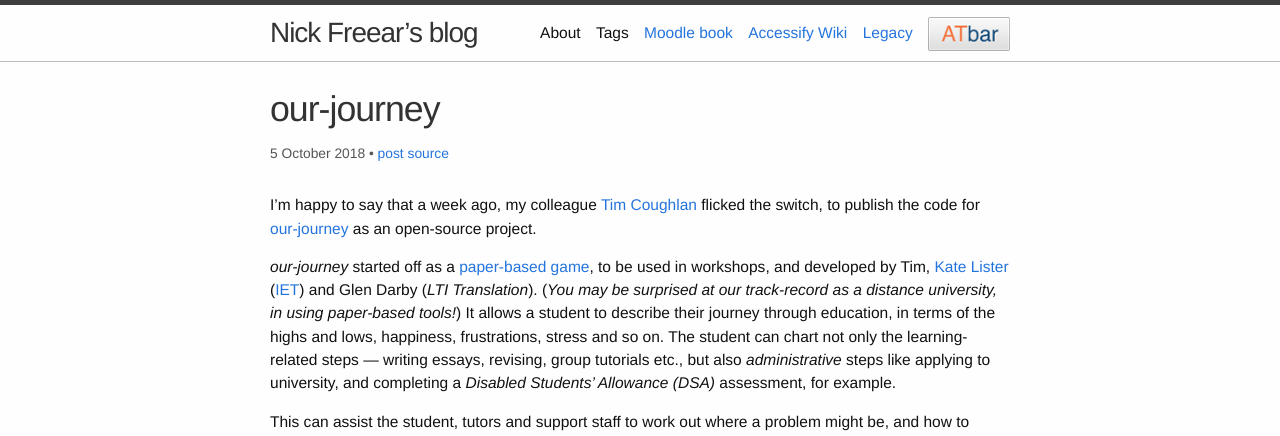
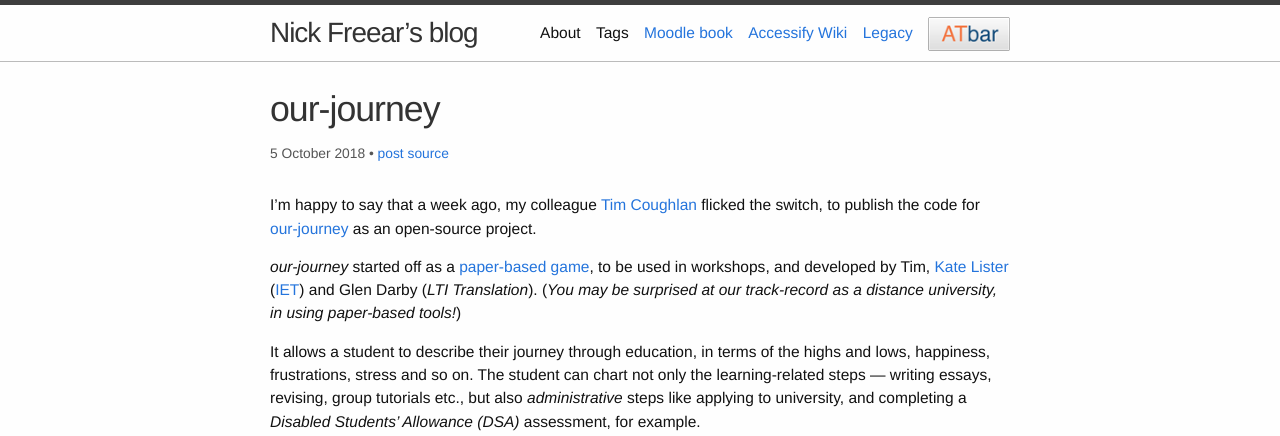
Before and after one commit to nfreear/nfreear.github.io, a Jekyll site: the page built from _posts/2018-10-05-our-journey.md, in a window 1280 px wide. Shown: the top 436 px of the page. Built offline with Jekyll 4.4.1, drawn with Linux system fonts in a browser that asks for light colours; a script that is not in the unit is left out; comment, search, counter and statistics services are not loaded; some of the changed text lies outside the part shown.

```diff
--- a/_posts/2018-10-05-our-journey.md
+++ b/_posts/2018-10-05-our-journey.md
@@ -19,6 +19,7 @@ to publish the code for [our-journey][] as an open-source project.
 _our-journey_ started off as a [paper-based game][download], to be used in workshops,
 and developed by Tim, [Kate Lister][kate] ([IET][]) and Glen Darby (_LTI Translation_).
 (_You may be surprised at our track-record as a distance university, in using paper-based tools!_)
+
 It allows a student to describe their journey through education, in terms of the highs and lows,
 happiness, frustrations, stress and so on.
 The student can chart not only the learning-related steps — writing essays, revising, group tutorials etc.,
--- a/_sass/_custom.scss
+++ b/_sass/_custom.scss
@@ -187,8 +187,9 @@ iframe[ src *= youtu ] {
     width: 560px;
 }
 iframe[ src *= our-journey ] {
-    height: 610px;
-    width: 110%;
+    min-height: 560px;
+    min-width: 450px;
+    width: 113%;
 }
 iframe:hover, iframe:focus, a.x-me:hover {
     border-color: #ff6d00;  // darkorange;
```
Also changed, not shown: other parts of _posts/2018-10-05-our-journey.md (+15 -4 lines), _posts/2018-02-28-pa11y-ci-accessility-testing.md (+1 -1 lines), .travis.yml.
